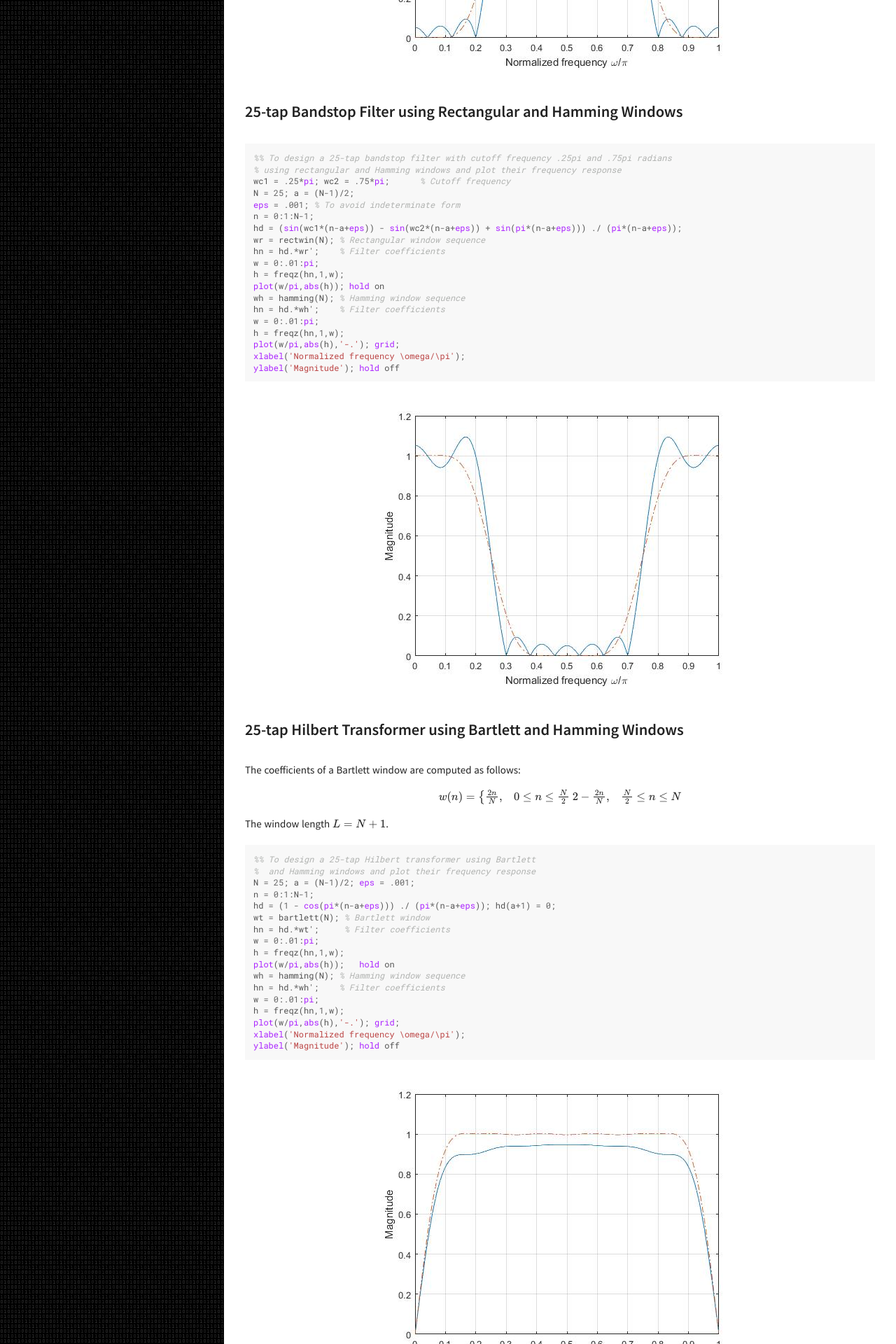
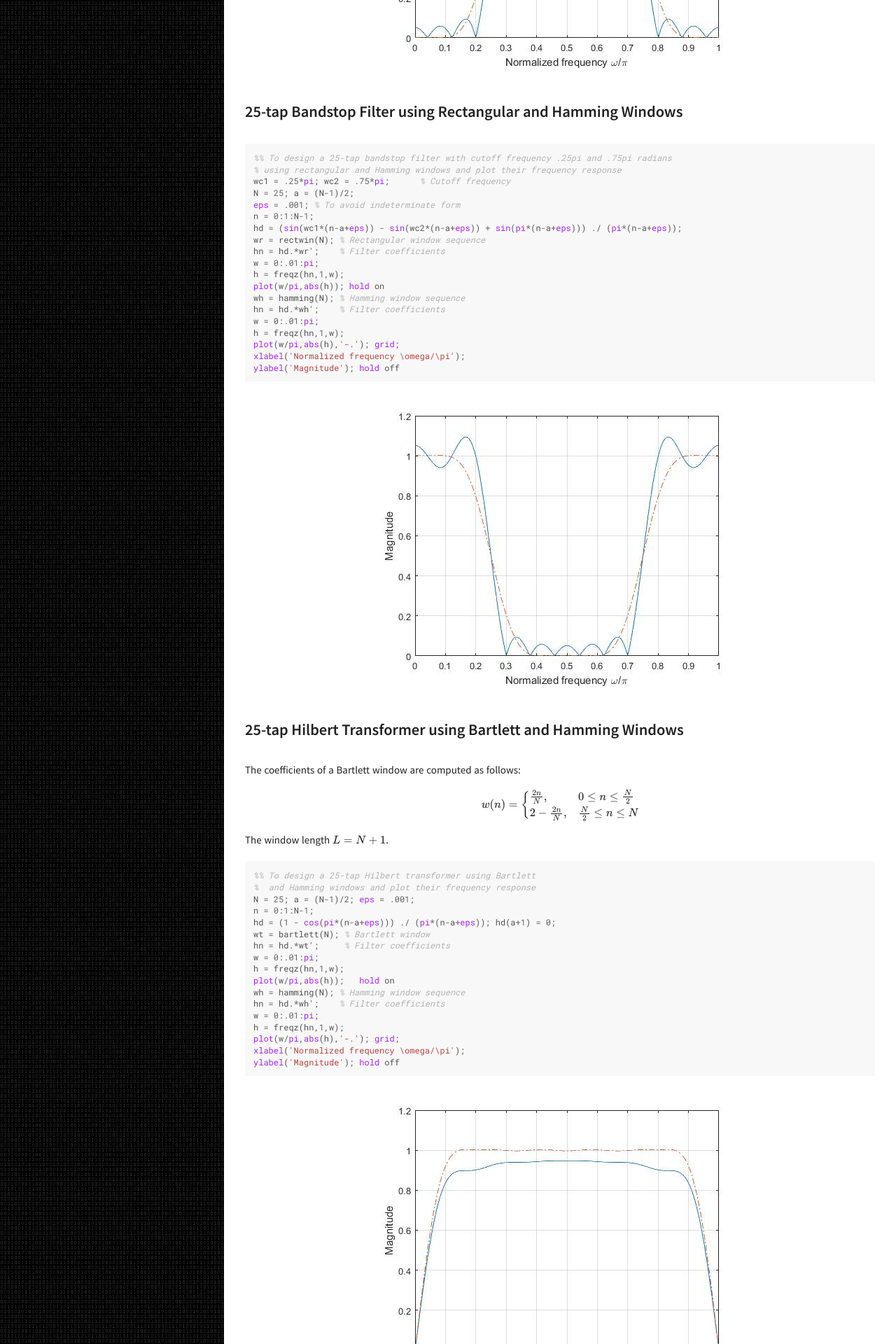
Before and after one commit to sohambhattacharyya/sohambhattacharyya.github.io, a Jekyll site: the page built from _posts/2017-09-28-Introduction-to-DSP-using-MATLAB-Part-III.markdown, in a window 1280 px wide. Shown: the part 3080-5000 px from the top of the page at 70% size. Built offline with Jekyll 4.4.1, drawn with Linux system fonts in a browser that asks for light colours; formulas are drawn with MathJax 3; comment, search, counter and statistics services are not loaded.

Commit message:
Technical error corrected.

```diff
--- a/_posts/2017-09-28-Introduction-to-DSP-using-MATLAB-Part-III.markdown
+++ b/_posts/2017-09-28-Introduction-to-DSP-using-MATLAB-Part-III.markdown
@@ -128,7 +128,7 @@ ylabel('Magnitude'); hold off
 The coefficients of a Bartlett window are computed as follows:
 \\[w(n) =
    \begin{cases}
-   \frac{2n}{N},    &  \text{\\(0 \le n \le \frac{N}{2}\\)} \\
+   \frac{2n}{N},    &  \text{\\(0 \le n \le \frac{N}{2}\\)} \\\\
    2-\frac{2n}{N},  &  \text{\\(\frac{N}{2} \le n \le N\\)}
    \end{cases}
 \\]
```
